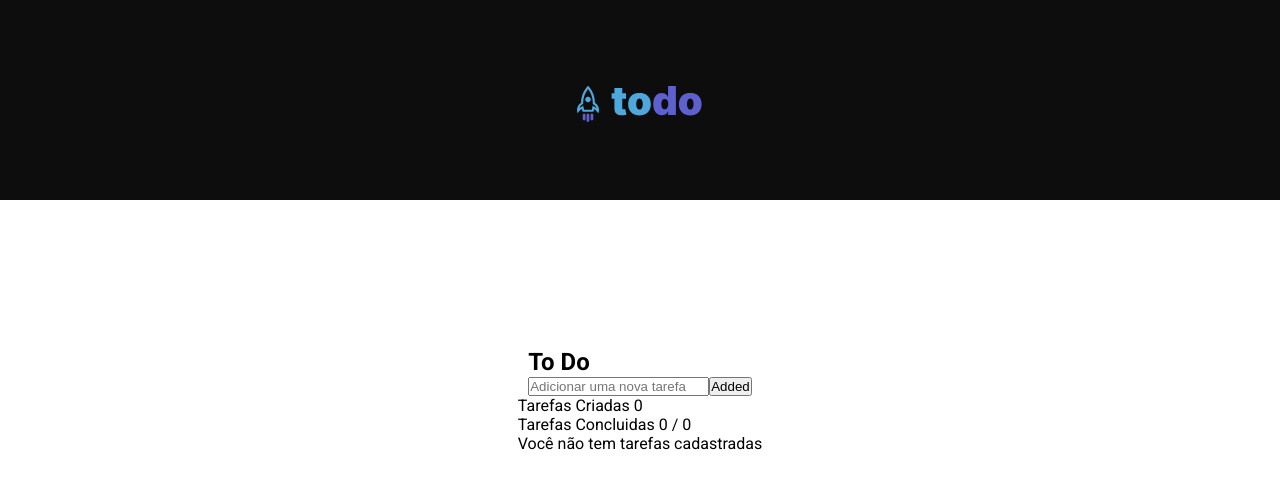
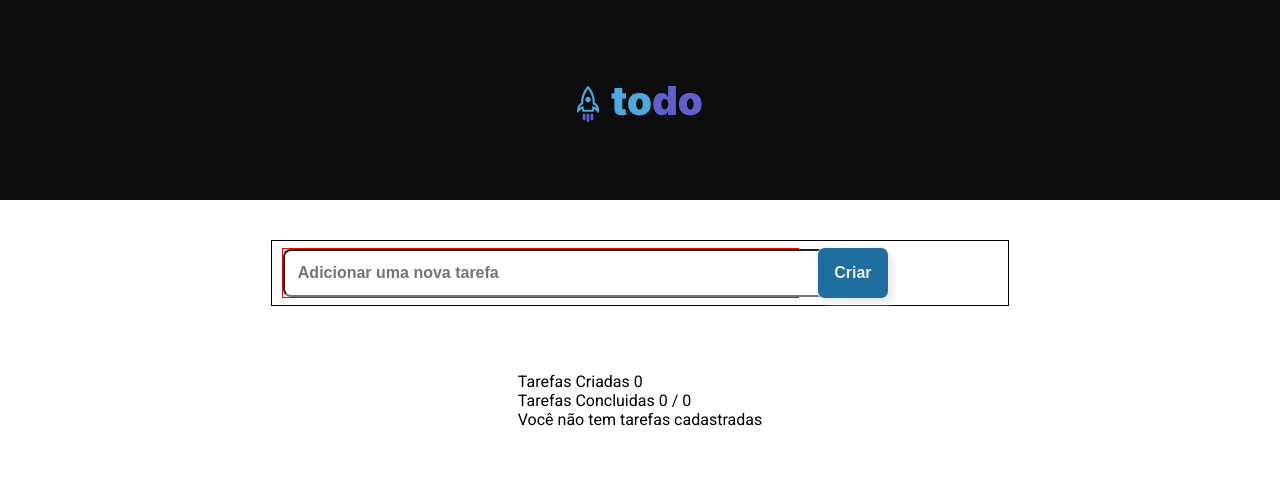
Before and after one commit to RaissaVasconcelos/To-Do-List, a React (Vite) app in the folder app/web/: page /home in a window 1280 px wide. Shown: the top 488 px of the page. Built offline with nearby package versions, Linux system fonts and the light colour scheme.

Commit message:
chore: install and config styles-component

```diff
--- a/app/web/package.json
+++ b/app/web/package.json
@@ -19,9 +19,11 @@
   "devDependencies": {
     "@types/react": "^18.0.27",
     "@types/react-dom": "^18.0.10",
+    "@types/styled-components": "^5.1.26",
     "@vitejs/plugin-react": "^3.1.0",
     "eslint-config-react-app": "^7.0.1",
     "git-commit-msg-linter": "^4.6.0",
+    "styled-component": "^2.8.0",
     "typescript": "^4.9.3",
     "vite": "^4.1.0",
     "zod": "^3.20.6"
--- a/app/web/src/pages/Home.module.css
+++ b/app/web/src/pages/Home.module.css
@@ -6,3 +6,45 @@
   height: 100vh;
   width: vw;
 }
+
+.section {
+  display: flex;
+  flex-direction: row;
+  gap: 0.5rem;
+  align-items: center;
+  border: 1px solid black;
+  width: 46rem;
+  height: 4rem;
+  position: absolute;
+  top: 240px;
+}
+
+.form {
+  width: 70%;
+  border: 1px solid rgb(241, 5, 5);
+  margin: 10px;
+}
+
+.input_single input {
+  cursor: text;
+  font-size: 1rem;
+  padding: 0.8rem;
+  font-weight: bold;
+  border-radius: 8px;
+  width: 100%;
+}
+
+.button {
+  display: flex;
+  flex-direction: row;
+  justify-content: center;
+  padding: 1rem;
+  gap: 0.5 rem;
+  background-color: #1E6F9F;
+  color: #eee;
+  font-size: 1rem;
+  font-weight: bold;
+  border: 1px solid #eee;
+  border-radius: 8px;
+  box-shadow: 5px 5px 5px #eee;
+}
--- a/app/web/src/pages/Home.tsx
+++ b/app/web/src/pages/Home.tsx
@@ -21,7 +21,10 @@ const TaskSchema = z.object({
 type TaskI = z.infer<typeof TaskSchema>
 
 export default function Home() {
-  const { register, handleSubmit, reset } = useForm<Input>({ resolver: zodResolver(InputSchema) })
+  const { register, handleSubmit, reset } = useForm<Input>({
+    resolver: zodResolver(InputSchema)
+  })
+
   const [task, setTask] = useState<TaskI[]>([])
 
   const addTask = (input: string) => {
@@ -70,10 +73,10 @@ export default function Home() {
   return (
     <main className={styles.container}>
       <Header />
-      <section>
-        <h2>To Do</h2>
+      <section className={styles.section}>
+        <div className={styles.form}>
           <form onSubmit={handleSubmit(onSubmit)}>
-          <label htmlFor="input_id">
+            <label htmlFor="input_id" className={styles.input_single} >
               <input
                 type='text'
                 placeholder='Adicionar uma nova tarefa'
@@ -81,8 +84,9 @@ export default function Home() {
                 { ...register('input') }
               />
             </label>
-          <button type='submit'>Added</button>
           </form>
+        </div>
+        <button type='submit' className={styles.button} >Criar</button>
       </section>
       <section>
       <p>Tarefas Criadas {task.length} </p>
--- /dev/null
+++ b/app/web/src/style/themes/default.ts
@@ -0,0 +1,4 @@
+export const defaultTheme = {
+  white: '#fff',
+  'black-200': '#000',
+} as const
```
Also changed, not shown: app/web/src/@types/styled.d.ts (added, +8 -0 lines), app/web/src/style/global.ts (added, +20 -0 lines), 1 other file (tests, documents, lock files or other folders). Lines whose indentation alone changed are shown as unchanged.
